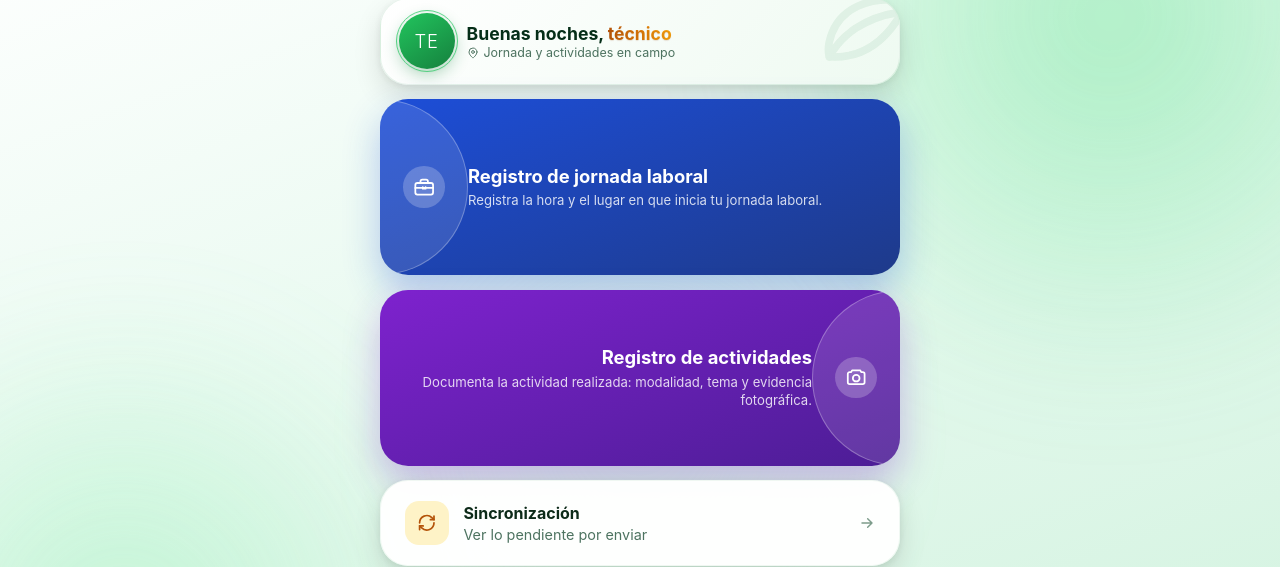
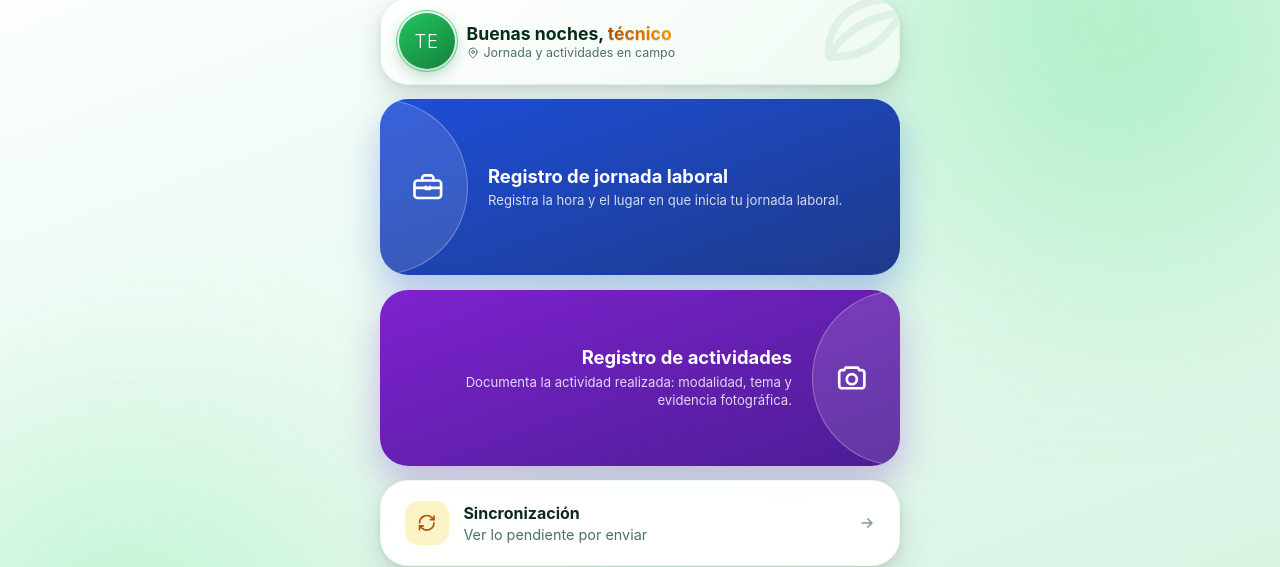
Before and after one commit to jessfn/ECAPWA, a Vue app in the folder pwa-eca/: page / in a window 1280 px wide. Shown: the part 98-665 px from the top of the page. Built offline with nearby package versions, Linux system fonts and the light colour scheme; no server answers; sample sign-in values are in the browser's storage.

Commit message:
Quita el circulo de fondo del icono, lo agranda, y separa mas el texto del medio circulo

```diff
--- a/pwa-eca/src/views/InicioView.vue
+++ b/pwa-eca/src/views/InicioView.vue
@@ -294,7 +294,7 @@ const accesos = [
   transform: scale(0.98);
 }
 .inicio-hero--jornada {
-  padding-left: 5.5rem;
+  padding-left: 6.75rem;
   background: linear-gradient(160deg, #1d4ed8 0%, #1e3a8a 100%);
   box-shadow: 0 16px 36px rgba(29, 78, 216, 0.3);
 }
@@ -302,7 +302,7 @@ const accesos = [
   box-shadow: 0 22px 44px rgba(29, 78, 216, 0.38);
 }
 .inicio-hero--actividad {
-  padding-right: 5.5rem;
+  padding-right: 6.75rem;
   background: linear-gradient(160deg, #7e22ce 0%, #4c1d95 100%);
   box-shadow: 0 16px 36px rgba(126, 34, 206, 0.3);
 }
@@ -335,18 +335,14 @@ const accesos = [
 }
 
 .inicio-hero__icono {
-  width: 2.6rem;
-  height: 2.6rem;
-  border-radius: 50%;
   display: flex;
   align-items: center;
   justify-content: center;
-  background: rgba(255, 255, 255, 0.22);
   color: #fff;
 }
 .inicio-hero__icono svg {
-  width: 1.4rem;
-  height: 1.4rem;
+  width: 2.1rem;
+  height: 2.1rem;
 }
 
 .inicio-hero__texto {
@@ -417,10 +413,10 @@ const accesos = [
     min-height: 150px;
   }
   .inicio-hero--jornada {
-    padding: 1.2rem 1.1rem 1.2rem 4.75rem;
+    padding: 1.2rem 1.1rem 1.2rem 5.75rem;
   }
   .inicio-hero--actividad {
-    padding: 1.2rem 4.75rem 1.2rem 1.1rem;
+    padding: 1.2rem 5.75rem 1.2rem 1.1rem;
   }
   .inicio-hero__titulo {
     font-size: 1.02rem;
```
